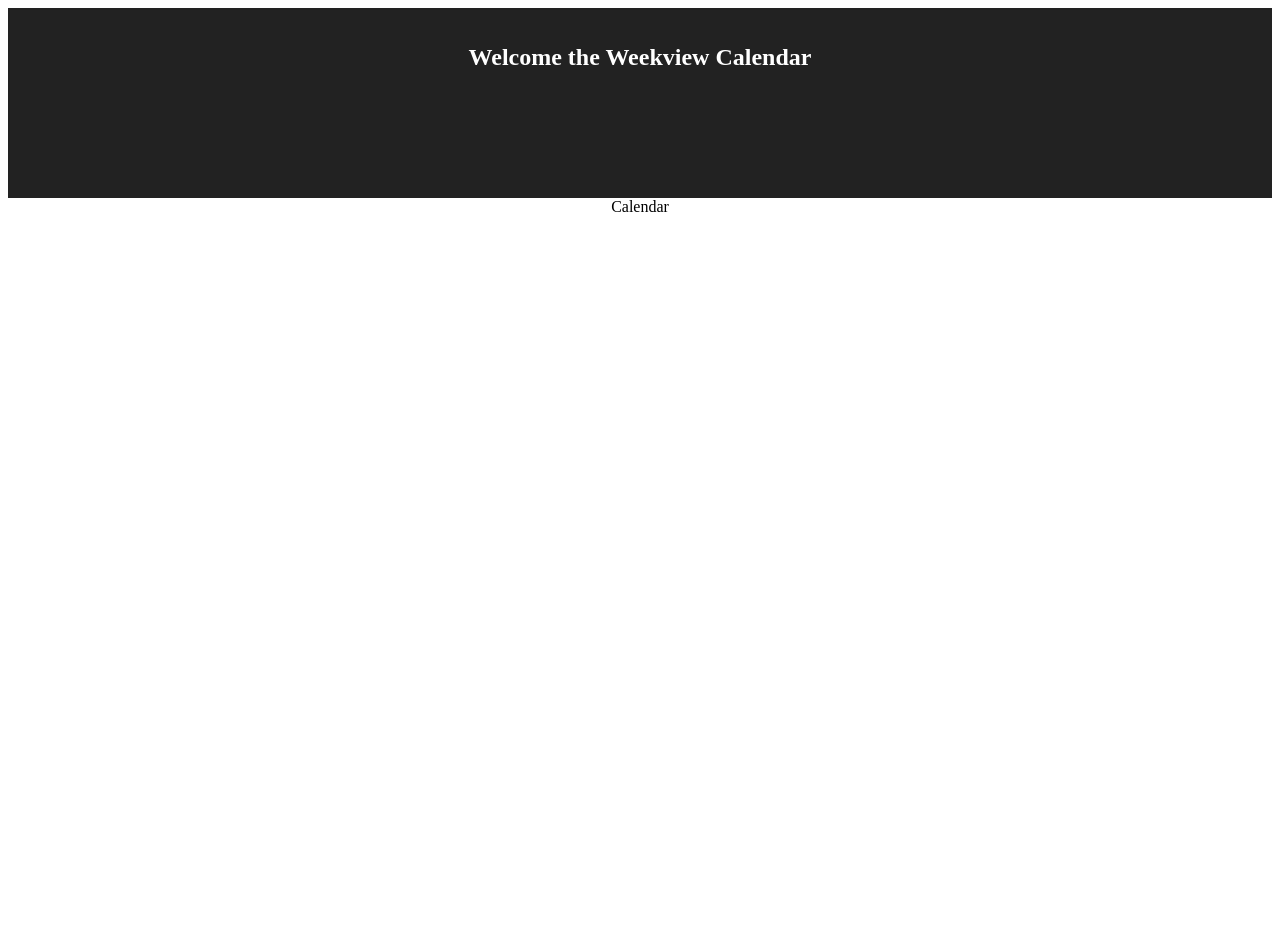
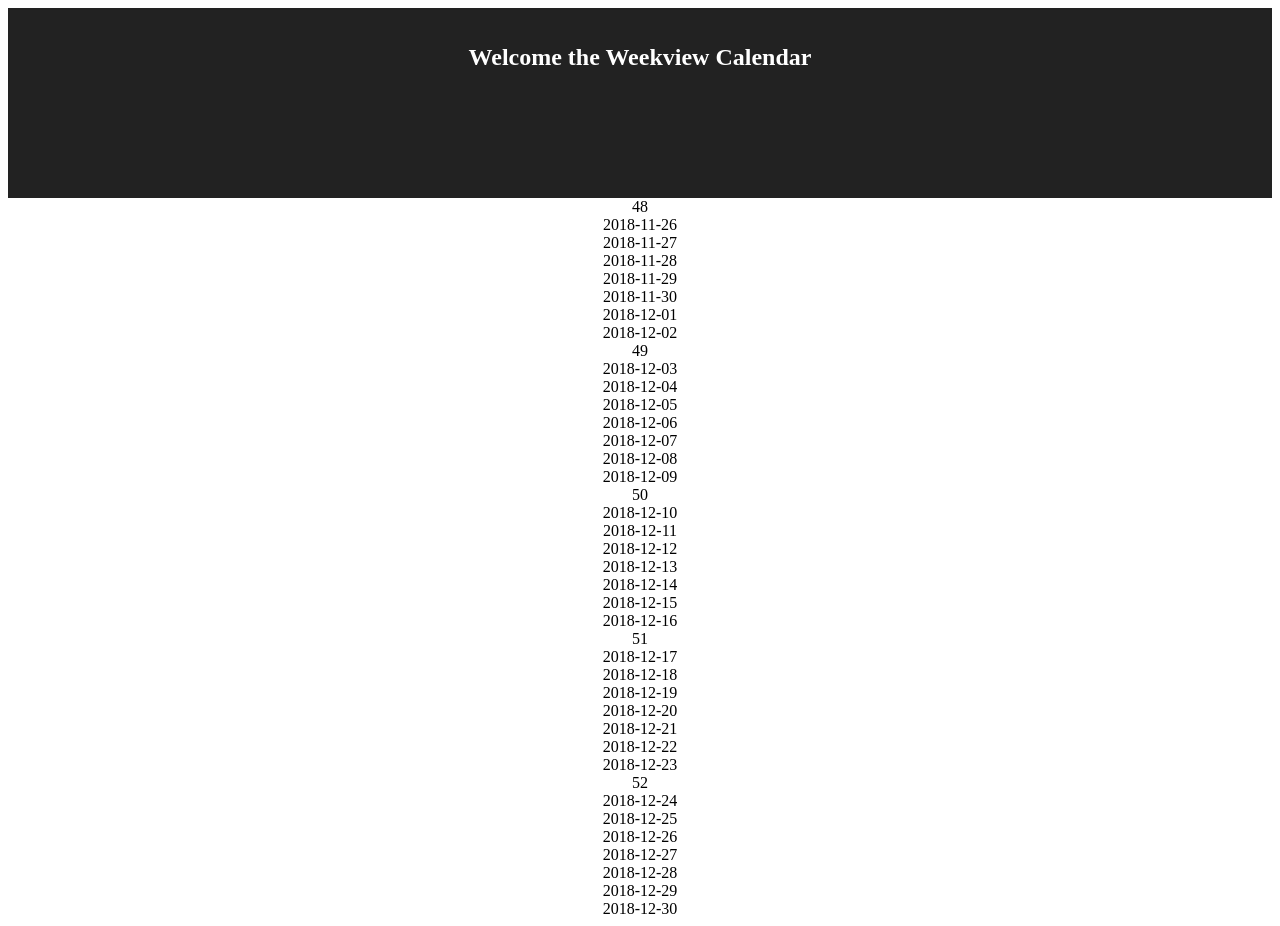
Before and after one commit to Lespaulbasti91/calendar, a React (Create React App) app: page / in a window 1280 px wide. Before the commit the page ends 800 px from the top, so only its background shows below. Built offline with nearby package versions, Linux system fonts and the light colour scheme.

Commit message:
added modules for scss and css import

```diff
--- a/src/js/calendar/calendar.jsx
+++ b/src/js/calendar/calendar.jsx
@@ -5,32 +5,44 @@ class Calendar extends React.Component {
   constructor(props) {
     super(props);
     this.state = {
-      today: moment(),
-      week: moment().week(),
-      year: moment.months(),
+      today: moment('2018.12.28'),
     };
   }
 
   render() {
-    const format = 'DD.MM.YYYY';
-    const startday = moment('28.12.2018', format);
-    const startWeek = startday.startOf('month').week();
-    const endWeek = startday.endOf('month').week();
+    const { today } = this.state;
+    const format = 'YYYY.MM.DD';
+    const startday = moment(today, format);
+    const startWeek = startday.startOf('month').format('w YYYY');
 
+    const weeksInMonth = moment(moment(startday).endOf('month') - moment(startday).startOf('month')).weeks();
 
     const calendar = [];
-    for (let week = startWeek; week < endWeek; week++) {
+    for (let i = 0; i < weeksInMonth; i++) {
+      let week = moment(startWeek, 'w YYYY').add(i, 'week');
+      week = moment(week).format('w');
+
+      const startdayWeek = moment(week, 'w YYYY').weekday(1).format(format);
+
+      console.log(startdayWeek);
       calendar.push({
-        week,
-        days: Array(7).fill(0).map((n, i) => startday.week(week).startOf('week').clone()
-          .add(n + i, 'day')),
+        week: week,
+        days: Array(7).fill(0).map((n, j) => moment(startdayWeek, format).clone()
+          .add(j, 'day').format('YYYY-MM-DD')),
       });
     }
 
     console.log(calendar);
 
     return (
-      <div>Calendar</div>
+      <div>
+        {calendar.map((item, key) =>
+          <div key={key}>
+            {item.week}
+            {item.days.map((day, index) => <div key={index}>{day}</div>)}
+          </div>)}
+        <div></div>
+      </div>
     );
   }
 }
```
Also changed, not shown: 2 other files (tests, documents, lock files or other folders).
